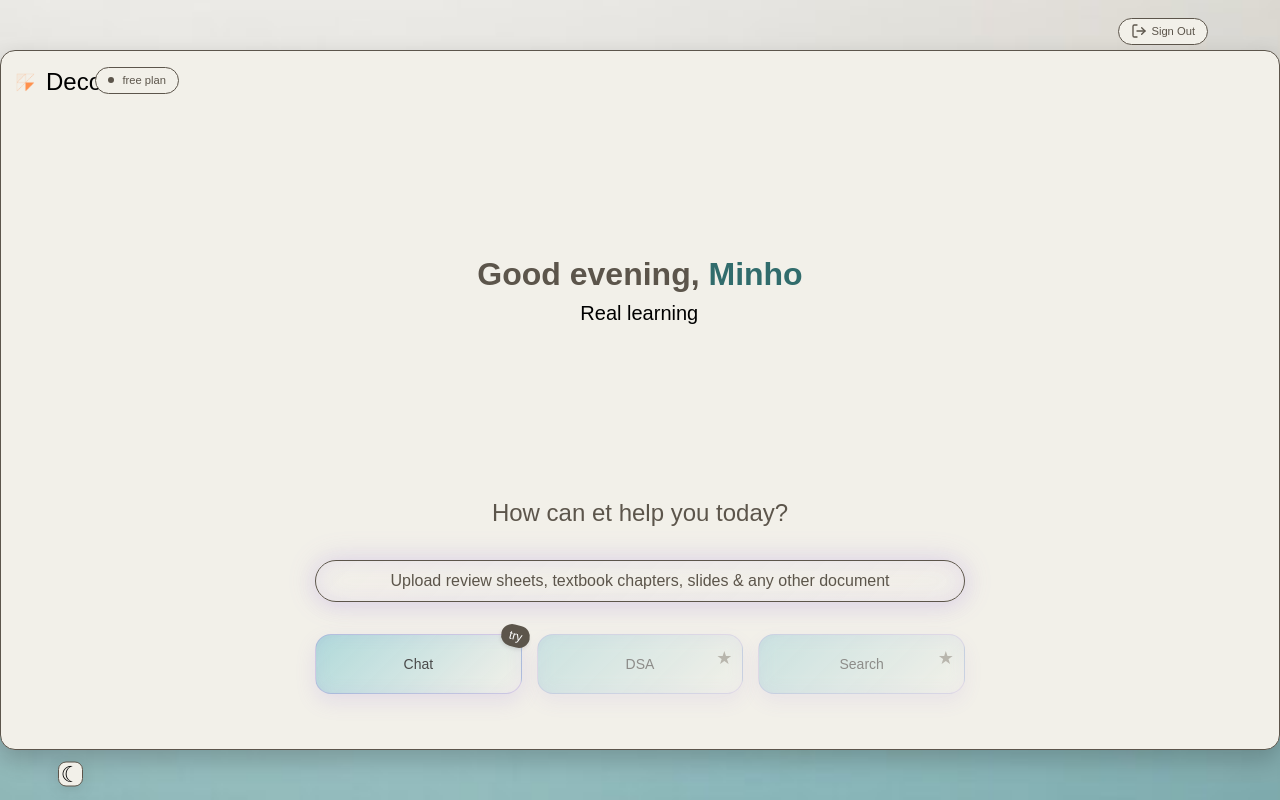
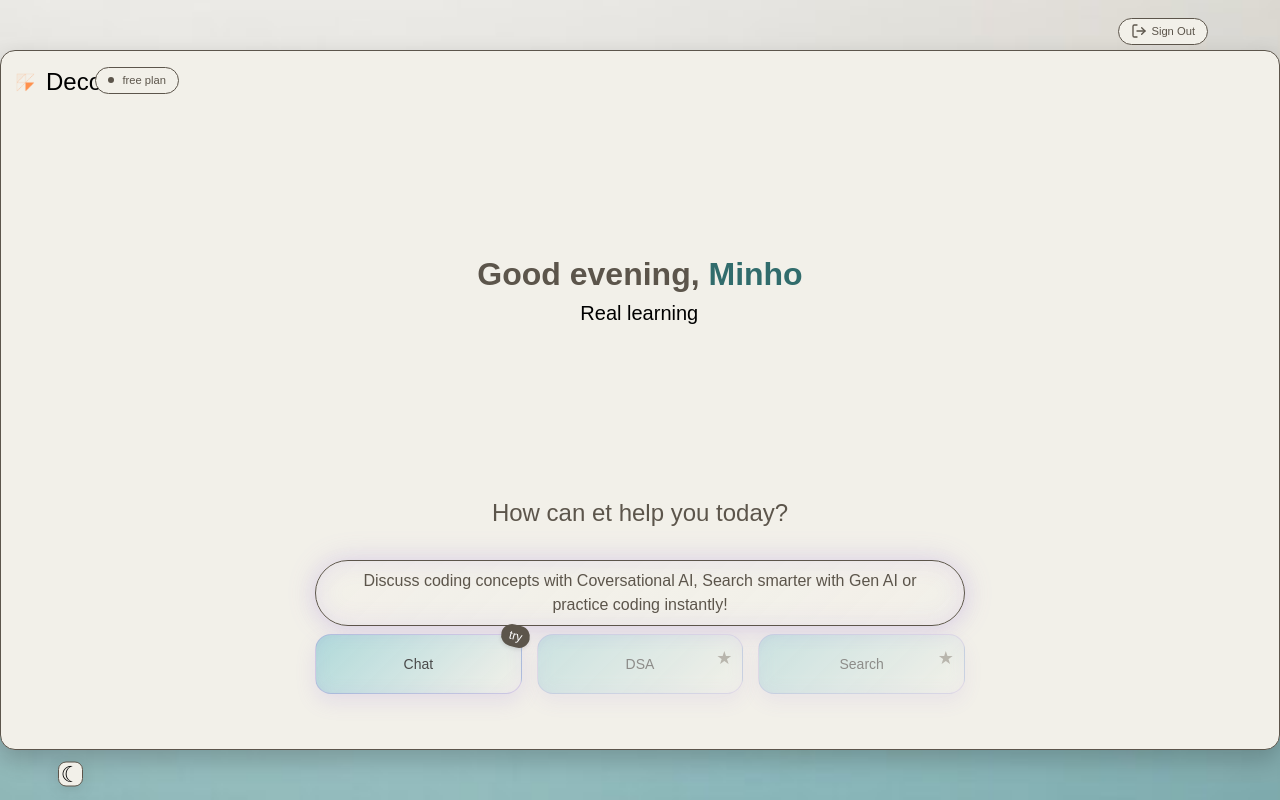
Before and after one commit to Harpith2/Decode, a React (Create React App) app: page /dashboard in a window 1280 px wide. Built offline with nearby package versions, Linux system fonts and the light colour scheme; no server answers; a web font is replaced by a local one.

Commit message:
Update Dashboard.js

```diff
--- a/src/components/Dashboard.js
+++ b/src/components/Dashboard.js
@@ -368,7 +368,7 @@ const Dashboard = () => {
            How can et help you today?
          </p>
          <div className="powerful-tools-banner">
-           Upload review sheets, textbook chapters, slides & any other document
+           Discuss coding concepts with Coversational AI, Search smarter with Gen AI or practice coding instantly!
          </div>
        </header>
 
```
